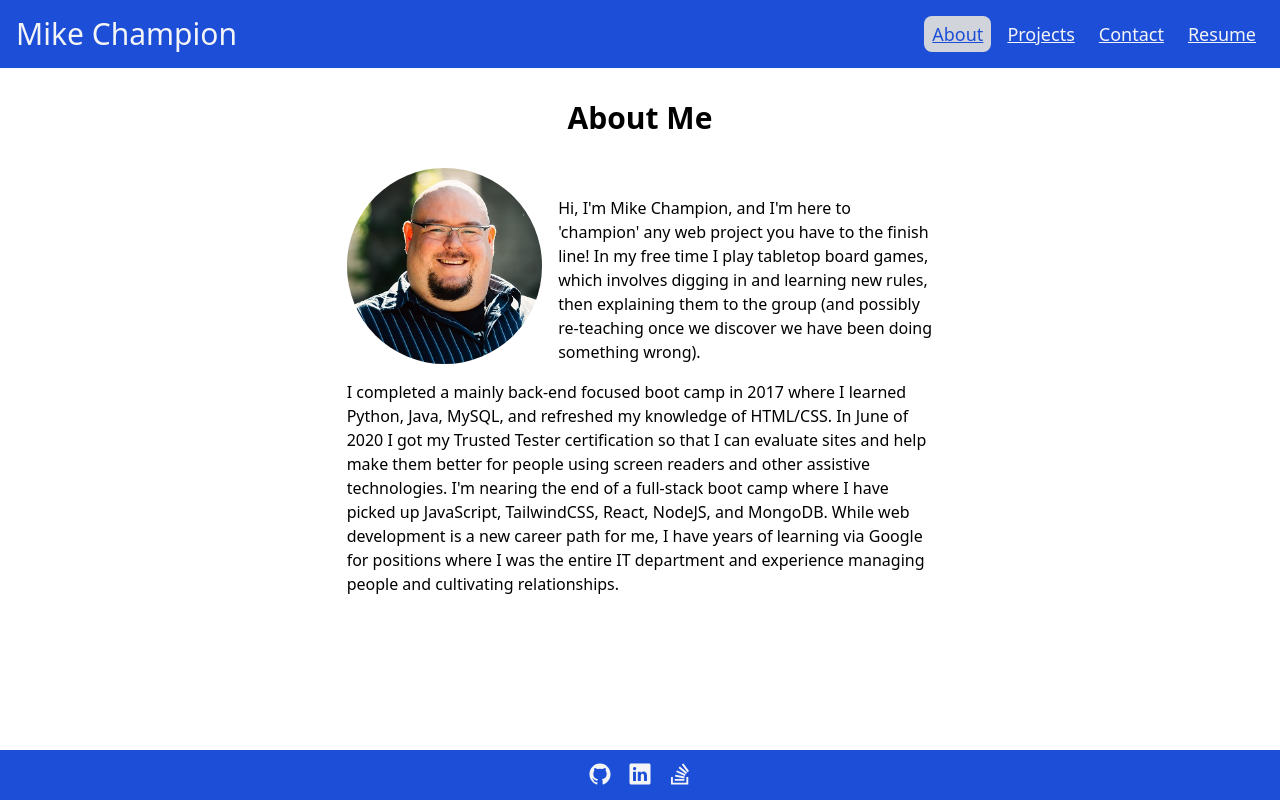
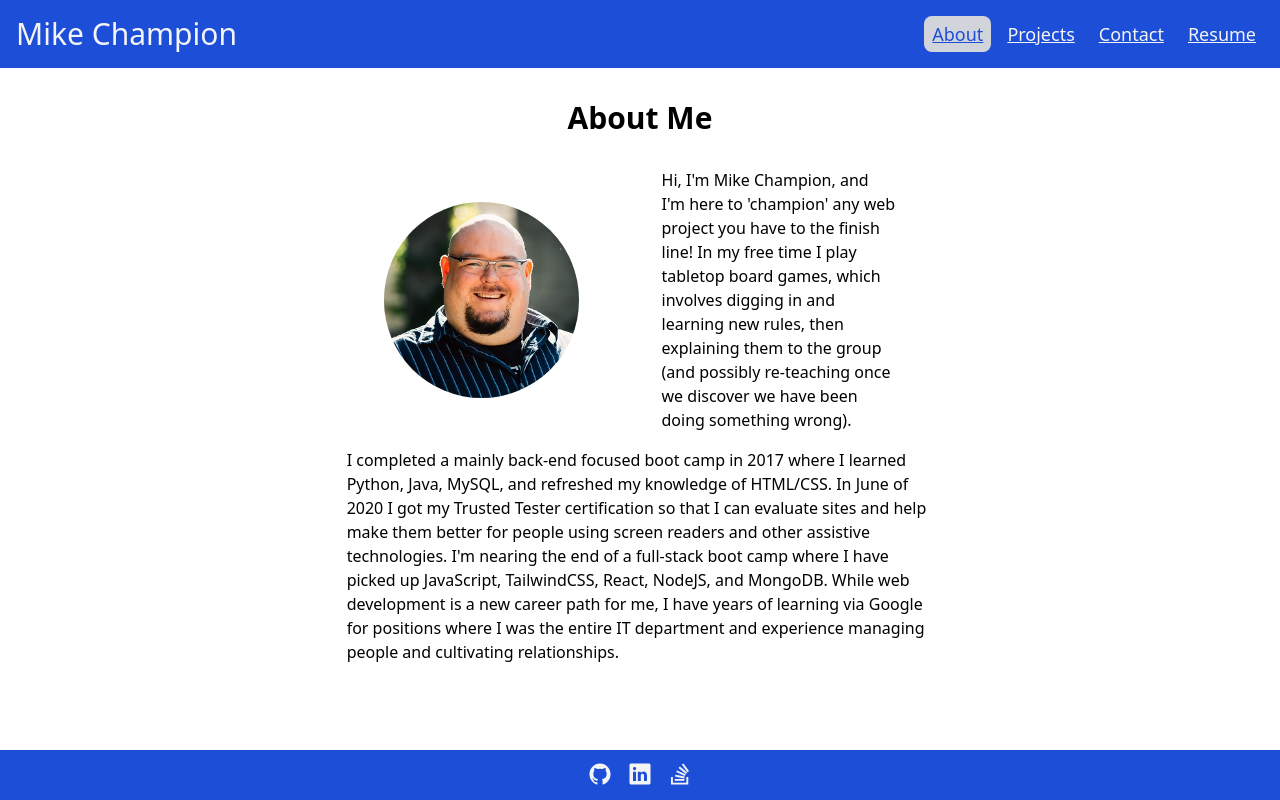
Before and after one commit to MikeChampion/react-portfolio, a React (Create React App) app: page /about in a window 1280 px wide. Built offline with nearby package versions, Linux system fonts and the light colour scheme.

Commit message:
Minor layout tweaks

```diff
--- a/src/components/About.jsx
+++ b/src/components/About.jsx
@@ -5,13 +5,13 @@ function About() {
         <div className="flex flex-col items-center mt-8 w-11/12">
             <h2 className="text-3xl font-bold">About Me</h2>
             <div className="flex flex-col items-center mt-8 mb-20 w-11/12 md:w-3/4 lg:w-1/2 gap-4">
-                <div className="flex flex-col md:flex-row md:items-end items-center gap-4">
+                <div className="flex flex-col md:flex-row md:justify-around md:items-center items-center gap-4 md:gap-2">
                     <img
                         src={headshot}
                         alt=""
                         className="w-3/4 md:w-1/3 rounded-full"
                     />
-                    <p className="">
+                    <p className="md:w-3/5 lg:w-2/5">
                         Hi, I'm Mike Champion, and I'm here to
                         'champion' any web project you have to the
                         finish line! In my free time I play tabletop board
```
